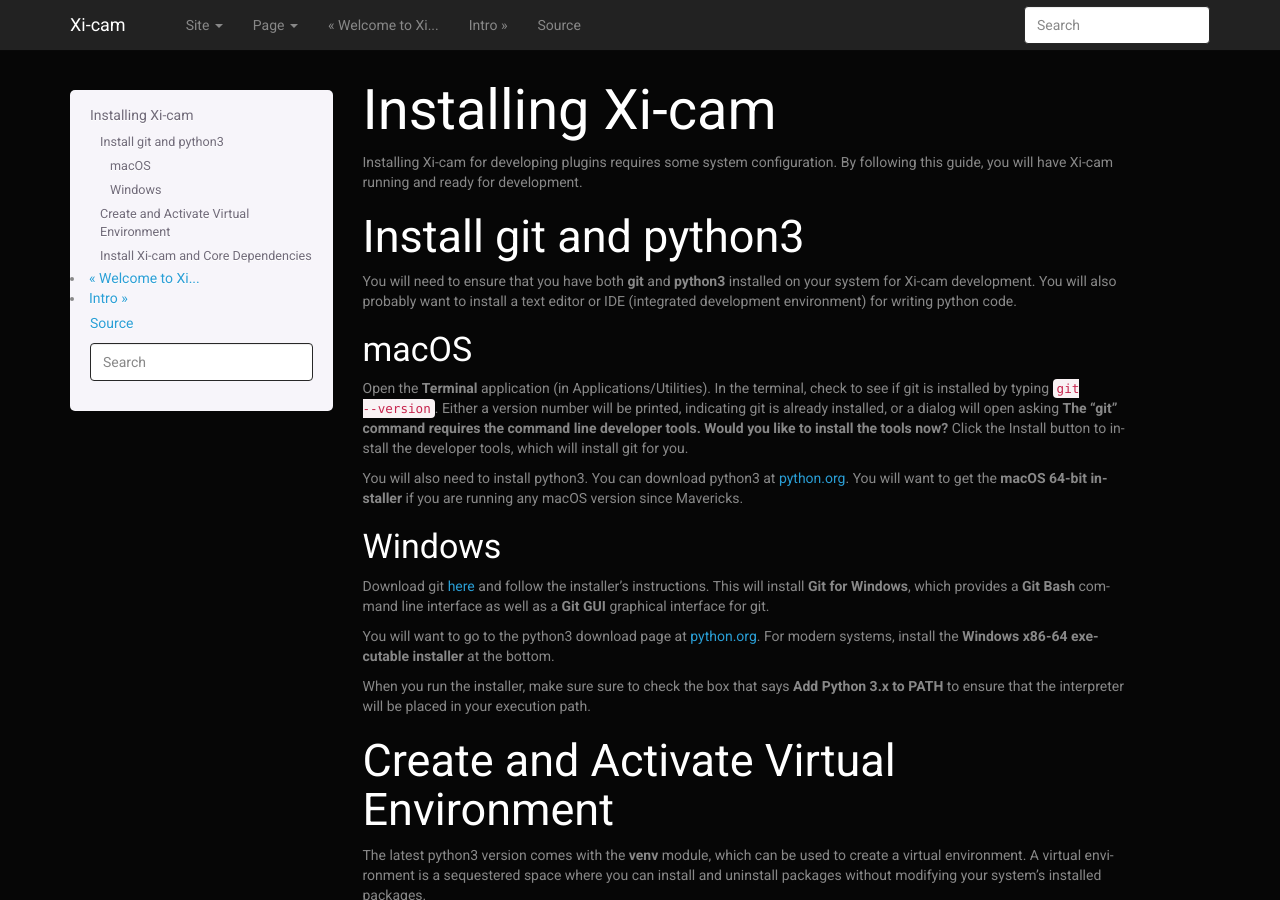
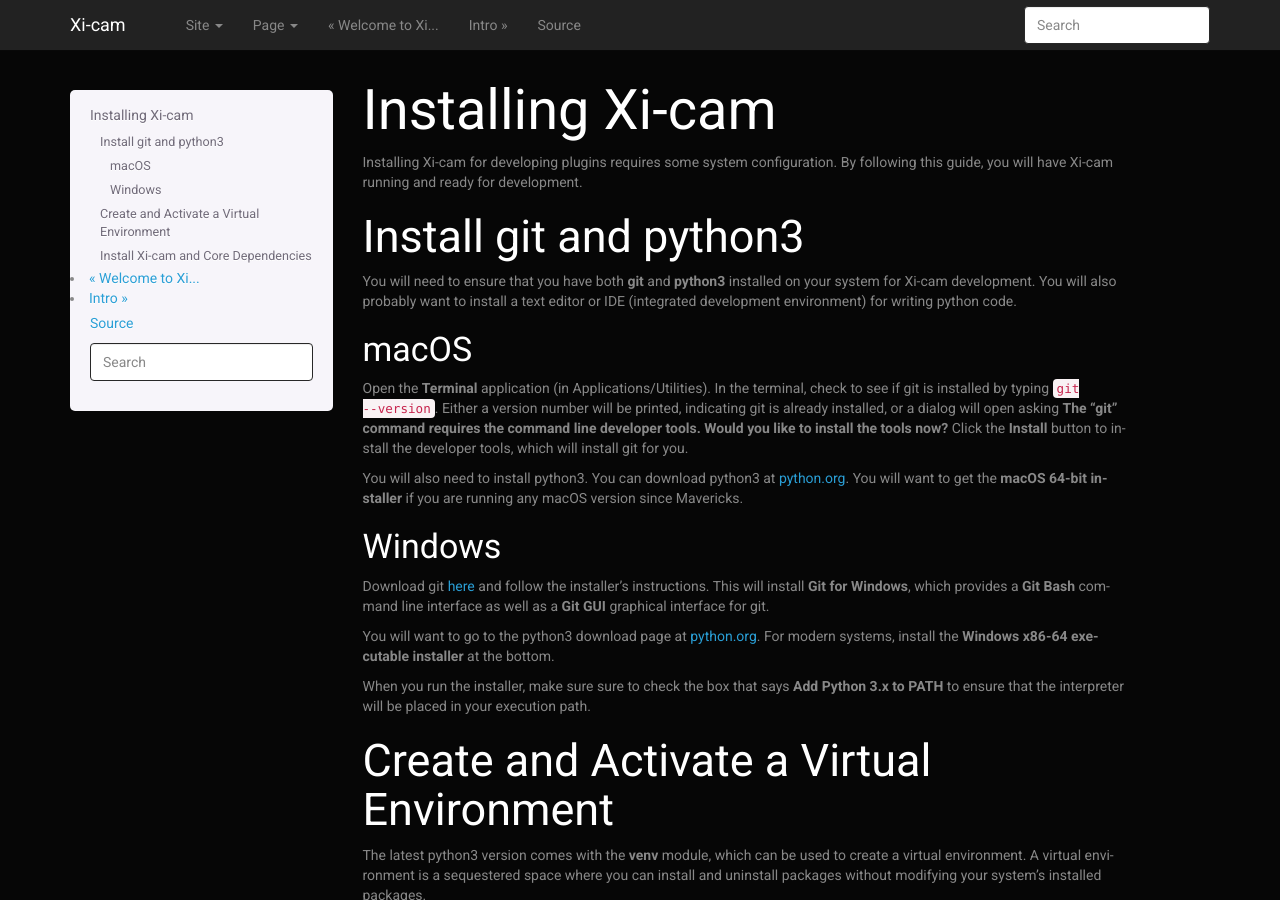
Before and after one commit to Xi-CAM/Xi-cam, a Sphinx documentation site: the page built from docs/source/install.md, in a window 1280 px wide and 900 px high. Built offline with Sphinx 7.4.7, drawn with Linux system fonts in a browser that asks for light colours.

````diff
--- a/docs/source/install.md
+++ b/docs/source/install.md
@@ -17,8 +17,9 @@ Open the **Terminal** application (in Applications/Utilities). In the terminal,
 check to see if git is installed by typing ```git --version```.
 Either a version number will be printed, indicating git is already installed,
 or a dialog will open asking **The "git" command requires the command line
-developer tools. Would you like to install the tools now?** Click the Install
-button to install the developer tools, which will install git for you.
+developer tools. Would you like to install the tools now?** Click the
+**Install** button to install the developer tools, which will install git for
+you.
 
 You will also need to install python3. You can download python3 at
 [python.org](https://www.python.org/downloads/release/python-373/). You will
@@ -40,7 +41,7 @@ When you run the installer, make sure sure to check the box that says
 **Add Python 3.x to PATH** to ensure that the interpreter will be placed in your
 execution path.
 
-## Create and Activate Virtual Environment
+## Create and Activate a Virtual Environment
 
 The latest python3 version comes with the **venv** module, which can be used
 to create a virtual environment. A virtual environment is a sequestered space
````
